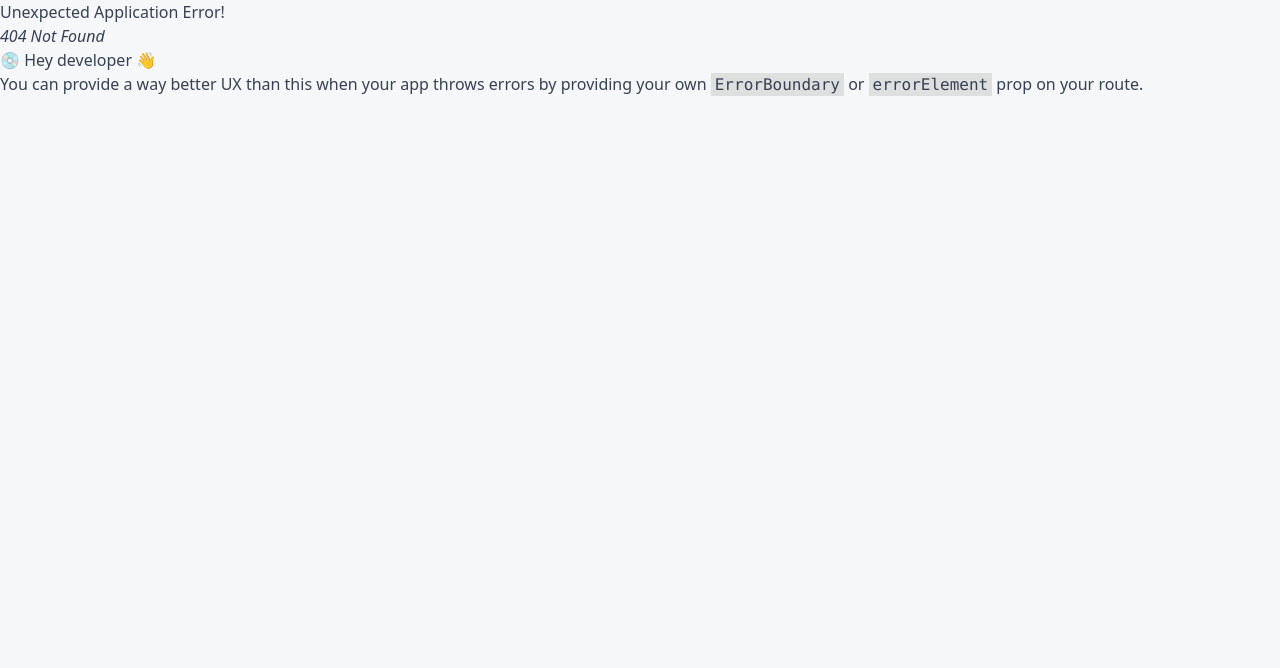
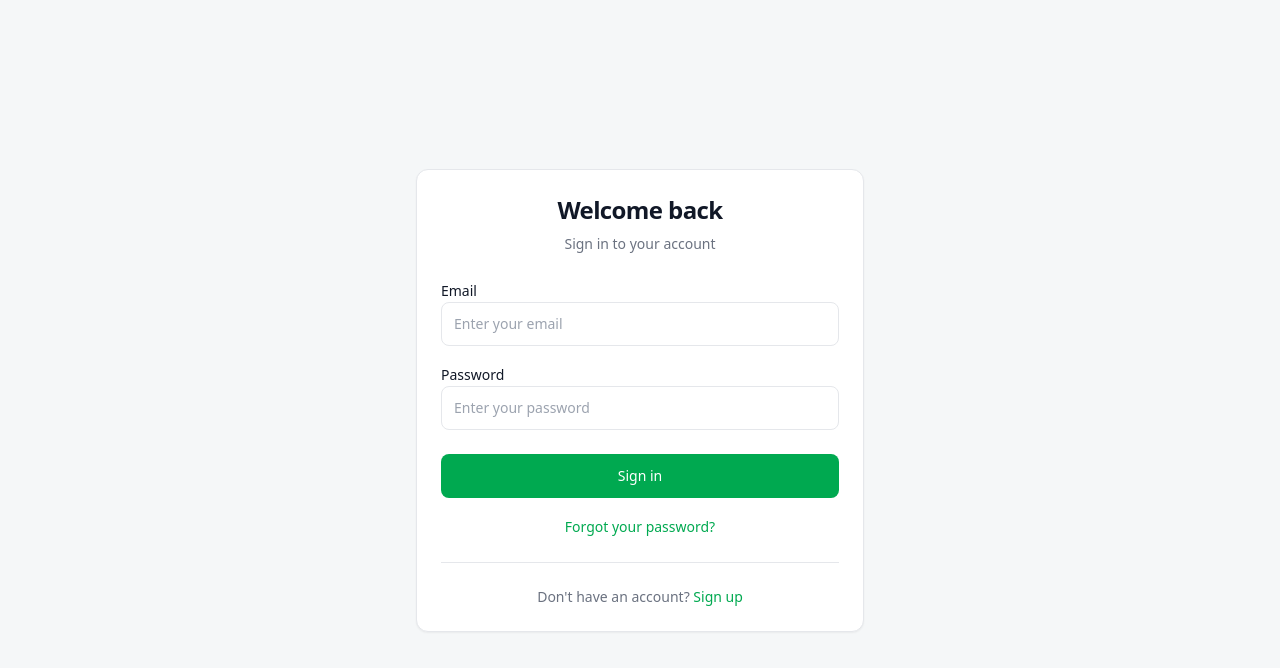
Before and after one commit to oulespaul/react-temp-kbtg, a React (Vite) app: page /login in a window 1280 px wide. Before the commit this address had no page. Shown: the top 668 px of the page. Built offline with nearby package versions, Linux system fonts and the light colour scheme.

Commit message:
feat: add login page and update routing to include login path

```diff
--- a/src/components/layouts/default-layout.tsx
+++ b/src/components/layouts/default-layout.tsx
@@ -50,6 +50,10 @@ export function DefaultLayout({ children }: DefaultLayoutProps) {
               })}
             </nav>
           </div>
+          <div className="flex items-center space-x-3">
+            <Button asChild variant="outline" size="sm" className="border-neutral-200 text-neutral-700 hover:bg-neutral-50">
+              <Link to="/login">Sign in</Link>
+            </Button>
             <Button
               variant="outline"
               size="icon"
@@ -63,6 +67,7 @@ export function DefaultLayout({ children }: DefaultLayoutProps) {
             )}
           </Button>
           </div>
+        </div>
       </header>
 
       {/* Main Content */}
--- /dev/null
+++ b/src/pages/login-page.tsx
@@ -0,0 +1,111 @@
+import { useState } from 'react'
+import { Link } from 'react-router'
+import { Button } from '@/components/ui/button'
+import { Card, CardContent, CardDescription, CardHeader, CardTitle } from '@/components/ui/card'
+
+export function LoginPage() {
+  const [formData, setFormData] = useState({
+    email: '',
+    password: '',
+  })
+  const [isLoading, setIsLoading] = useState(false)
+
+  const handleSubmit = async (e: React.FormEvent) => {
+    e.preventDefault()
+    setIsLoading(true)
+
+    // Simulate login API call
+    await new Promise(resolve => setTimeout(resolve, 1000))
+
+    setIsLoading(false)
+    // Handle login logic here
+  }
+
+  const handleChange = (field: keyof typeof formData) => (
+    e: React.ChangeEvent<HTMLInputElement>
+  ) => {
+    setFormData(prev => ({
+      ...prev,
+      [field]: e.target.value,
+    }))
+  }
+
+  return (
+    <div className="min-h-screen bg-neutral-50 flex items-center justify-center p-4">
+      <Card className="w-full max-w-md bg-white border-neutral-200">
+        <CardHeader className="text-center space-y-2">
+          <CardTitle className="text-2xl text-neutral-900">Welcome back</CardTitle>
+          <CardDescription className="text-neutral-500">
+            Sign in to your account
+          </CardDescription>
+        </CardHeader>
+        <CardContent>
+          <form onSubmit={handleSubmit} className="space-y-6">
+            <div className="space-y-4">
+              <div className="space-y-2">
+                <label htmlFor="email" className="text-sm font-medium text-neutral-900">
+                  Email
+                </label>
+                <input
+                  id="email"
+                  type="email"
+                  value={formData.email}
+                  onChange={handleChange('email')}
+                  className="flex h-11 w-full rounded-md border border-neutral-200 bg-white px-3 py-2 text-sm text-neutral-900 placeholder:text-neutral-400 focus-visible:outline-none focus-visible:ring-2 focus-visible:ring-web-green-500 focus-visible:ring-offset-2 disabled:cursor-not-allowed disabled:opacity-50"
+                  placeholder="Enter your email"
+                  required
+                />
+              </div>
+
+              <div className="space-y-2">
+                <label htmlFor="password" className="text-sm font-medium text-neutral-900">
+                  Password
+                </label>
+                <input
+                  id="password"
+                  type="password"
+                  value={formData.password}
+                  onChange={handleChange('password')}
+                  className="flex h-11 w-full rounded-md border border-neutral-200 bg-white px-3 py-2 text-sm text-neutral-900 placeholder:text-neutral-400 focus-visible:outline-none focus-visible:ring-2 focus-visible:ring-web-green-500 focus-visible:ring-offset-2 disabled:cursor-not-allowed disabled:opacity-50"
+                  placeholder="Enter your password"
+                  required
+                />
+              </div>
+            </div>
+
+            <div className="space-y-4">
+              <Button
+                type="submit"
+                className="w-full h-11 bg-web-green-500 hover:bg-web-green-600 text-white font-medium"
+                disabled={isLoading}
+              >
+                {isLoading ? 'Signing in...' : 'Sign in'}
+              </Button>
+
+              <div className="text-center">
+                <Link
+                  to="/forgot-password"
+                  className="text-sm text-web-green-500 hover:text-web-green-600 underline-offset-4 hover:underline"
+                >
+                  Forgot your password?
+                </Link>
+              </div>
+            </div>
+          </form>
+
+          <div className="mt-6 pt-6 border-t border-neutral-200">
+            <p className="text-center text-sm text-neutral-500">
+              Don't have an account?{' '}
+              <Link
+                to="/register"
+                className="text-web-green-500 hover:text-web-green-600 font-medium underline-offset-4 hover:underline"
+              >
+                Sign up
+              </Link>
+            </p>
+          </div>
+        </CardContent>
+      </Card>
+    </div>
+  )
+}
--- a/src/router/app-router.tsx
+++ b/src/router/app-router.tsx
@@ -1,9 +1,14 @@
 import { createBrowserRouter, RouterProvider } from 'react-router'
 import { DefaultLayout } from '@/components/layouts/default-layout'
 import { HomePage } from '@/pages/home-page'
+import { LoginPage } from '@/pages/login-page'
 import { UserListPage } from '@/features/users/pages/user-list-page'
 
 const router = createBrowserRouter([
+  {
+    path: '/login',
+    element: <LoginPage />,
+  },
   {
     path: '/',
     element: <DefaultLayout />,
```
Lines whose indentation alone changed are shown as unchanged.
